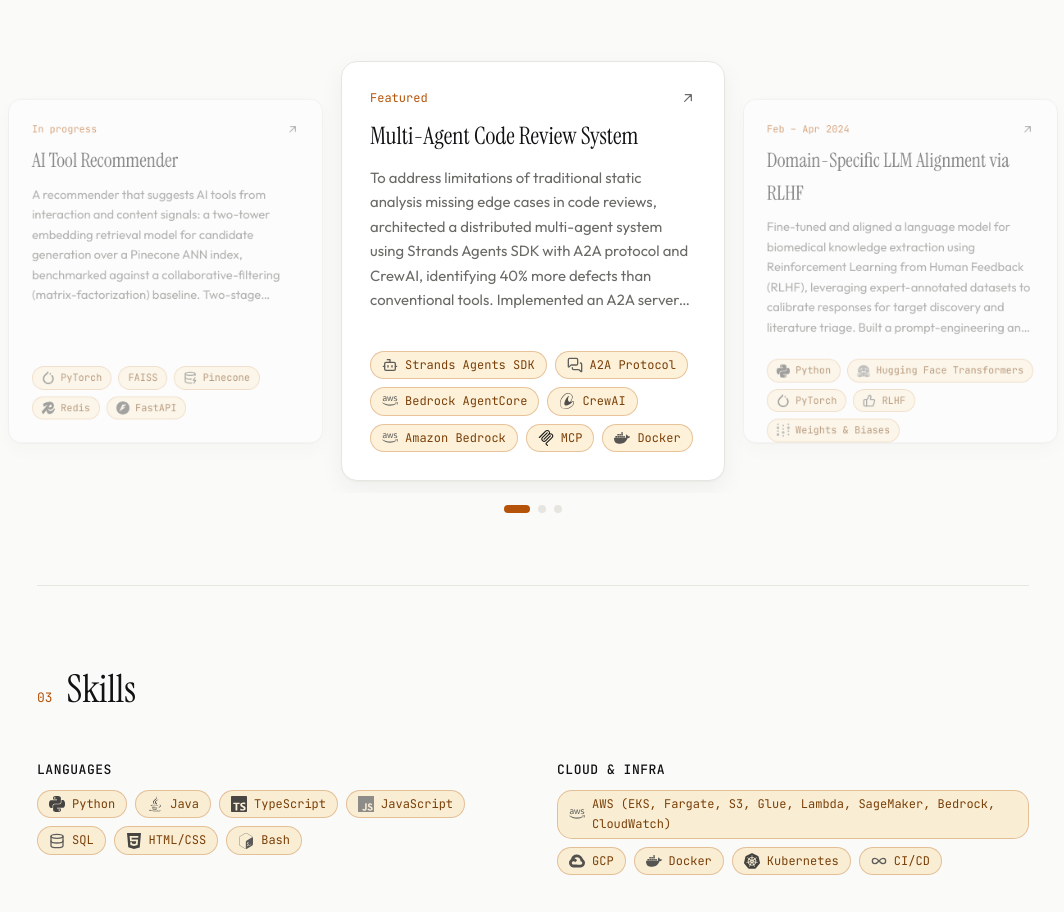
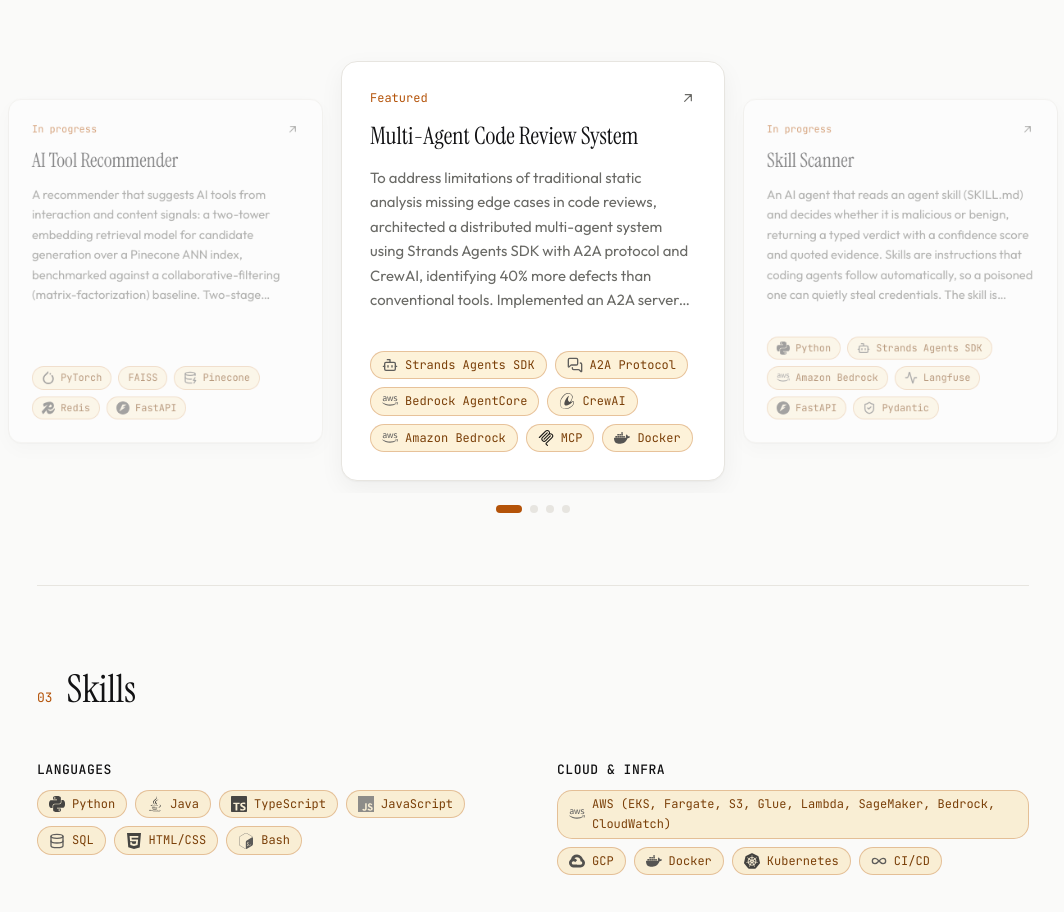
Before and after one commit to TarunReddy77/portfolio, a React (Create React App) app: page / in a window 1280 px wide. Shown: the part 4135-5047 px from the top of the page, without its empty margins (107-1171 px from the left). Built offline with nearby package versions, Linux system fonts and the light colour scheme; no server answers; what react-easy-emoji would draw is missing.

Commit message:
Add Skill Scanner project linked to its repo

```diff
--- a/src/site/content.js
+++ b/src/site/content.js
@@ -205,6 +205,21 @@
     ]
   },
   {
+    title: "Skill Scanner",
+    eyebrow: "In progress",
+    url: "https://github.com/TarunReddy77/skill-scanner",
+    description:
+      "An AI agent that reads an agent skill (SKILL.md) and decides whether it is malicious or benign, returning a typed verdict with a confidence score and quoted evidence. Skills are instructions that coding agents follow automatically, so a poisoned one can quietly steal credentials. The skill is treated as untrusted input, file access is restricted to SKILL.md, and every run is traced to Langfuse. Includes a FastAPI web UI.",
+    chips: [
+      "Python",
+      "Strands Agents SDK",
+      "Amazon Bedrock",
+      "Langfuse",
+      "FastAPI",
+      "Pydantic"
+    ]
+  },
+  {
     title: "Domain-Specific LLM Alignment via RLHF",
     url: "https://github.com/TarunReddy77/rlhf-biomedical-alignment",
     eyebrow: "Feb – Apr 2024",
--- a/src/site/skillIcons.js
+++ b/src/site/skillIcons.js
@@ -75,6 +75,8 @@
   "Strands Agents": "g-bot",
   "Strands Agents SDK": "g-bot",
   "A2A Protocol": "g-messages-square",
+  Langfuse: "g-activity",
+  Pydantic: "g-shield-check",
   RAG: "g-library",
   "Fine-tuning": "g-sliders-horizontal",
   RLHF: "g-thumbs-up",
```
Also changed, not shown: src/assets/skill-icons/g-activity.svg (added), src/assets/skill-icons/g-shield-check.svg (added).
